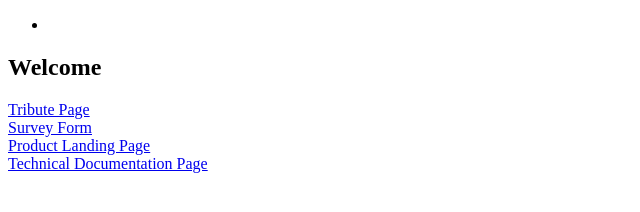
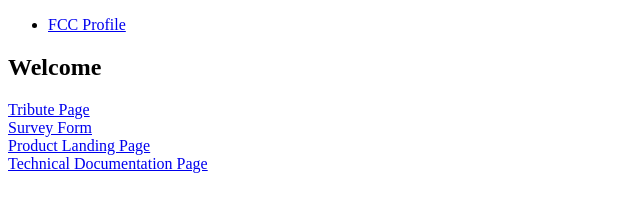
Before and after one commit to JoelLau/fcc-personal-portfolio-webpage, a plain HTML site: page index.html in a window 1280 px wide. Shown: the whole page, without its empty margins (0-640 px from the left). Drawn offline with Linux system fonts and the light colour scheme.

Commit message:
User Story #8: #profile-link

```diff
--- a/index.html
+++ b/index.html
@@ -12,7 +12,9 @@
     <header>
         <nav id="navbar">
             <ul>
-                <li></li>
+                <li>
+                    <a href="https://www.freecodecamp.org/joellau" target="_blank" id="profile-link">FCC Profile</a>
+                </li>
             </ul>
         </nav>
     </header>
```
